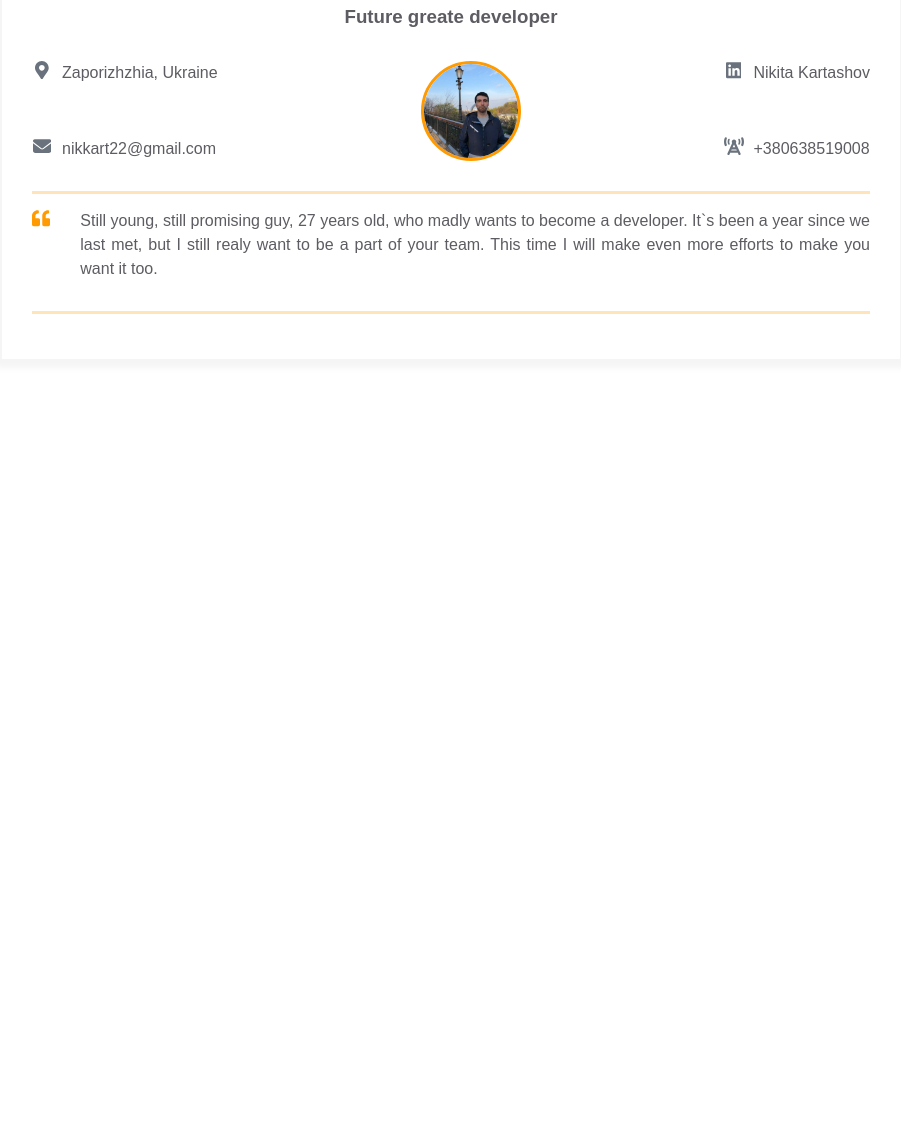
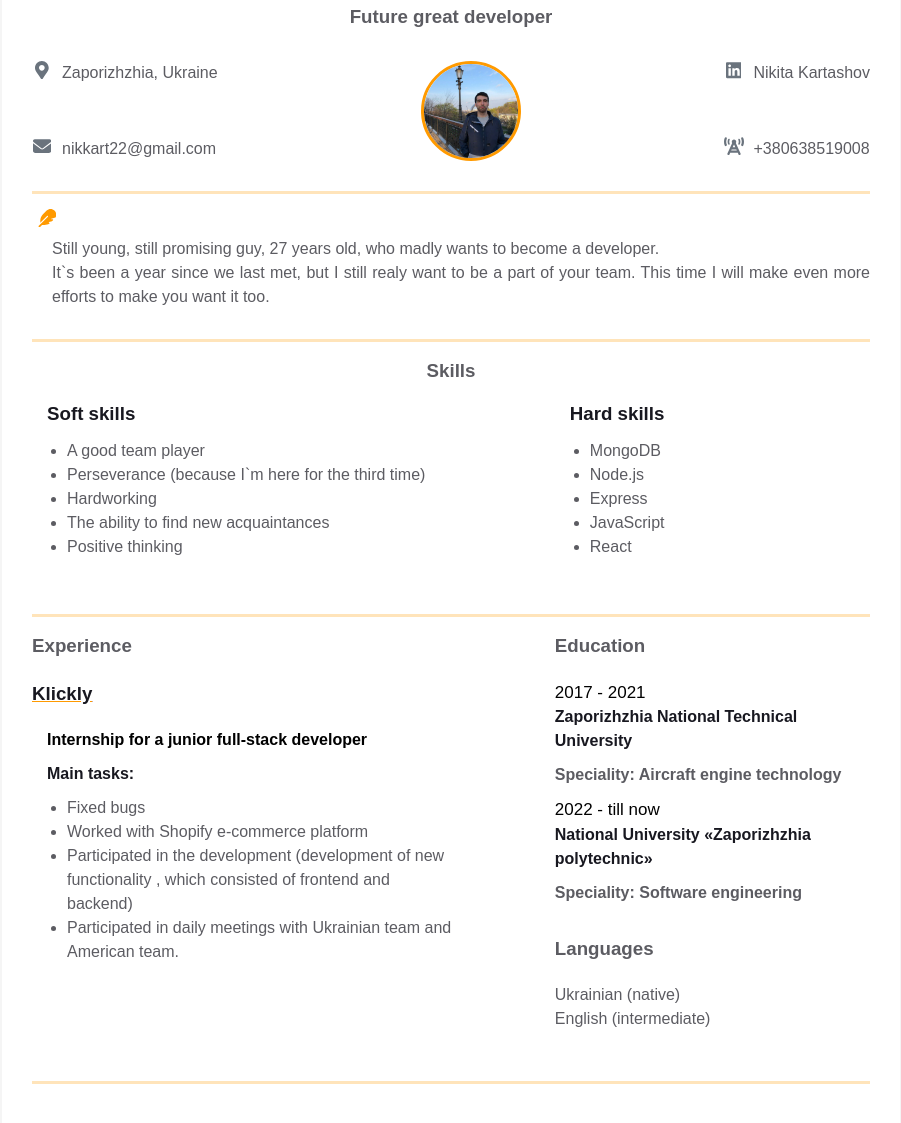
Before and after one commit to NikitaKartashov/homepage, a plain HTML site: page index.html in a window 1280 px wide. Shown: the part 141-1264 px from the top of the page, without its empty margins (189-1090 px from the left). Before the commit the page ends 800 px from the top, so only its background shows below. Drawn offline with Linux system fonts and the light colour scheme.

Commit message:
Added information about skills, experience, education and languages

```diff
--- a/index.html
+++ b/index.html
@@ -12,7 +12,7 @@
         <div class="container">
           <div class="resume__block">
             <h1 class="contact-info__header">Nikita Kartashov</h1>
-            <h3 class="contact-info__sub-header">Future greate developer</h3>
+            <h3 class="contact-info__sub-header">Future great developer</h3>
 
             <div class="contact_info_container fh">
               <div class="contact-info__block">
@@ -24,8 +24,7 @@
                       </path>
                     </svg>
                   </div>
-                  <span>
-                    Zaporizhzhia, Ukraine</span>
+                  <span>Zaporizhzhia, Ukraine</span>
                 </a>
                 <a href="" rel="author" class="contact-info__item">
                   <div class="contact-info__item-icon-wrapper">
@@ -66,14 +65,119 @@
           <div class="resume__block">
             <div class="intro">
               <div class="intro__icon-wrapper">
-                <svg class="intro__icon" xmlns="http://www.w3.org/2000/svg" viewBox="0 0 512 512">
+                <svg class="intro__icon" xmlns="http://www.w3.org/2000/svg" viewBox="0 0 512 512">>
                   <path
-                    d="M464 256h-80v-64c0-35.3 28.7-64 64-64h8c13.3 0 24-10.7 24-24V56c0-13.3-10.7-24-24-24h-8c-88.4 0-160 71.6-160 160v240c0 26.5 21.5 48 48 48h128c26.5 0 48-21.5 48-48V304c0-26.5-21.5-48-48-48zm-288 0H96v-64c0-35.3 28.7-64 64-64h8c13.3 0 24-10.7 24-24V56c0-13.3-10.7-24-24-24h-8C71.6 32 0 103.6 0 192v240c0 26.5 21.5 48 48 48h128c26.5 0 48-21.5 48-48V304c0-26.5-21.5-48-48-48z">
+                    d="M278.5 215.6L23 471c-9.4 9.4-9.4 24.6 0 33.9s24.6 9.4 33.9 0l57-57h68c49.7 0 97.9-14.4 139-41c11.1-7.2 5.5-23-7.8-23c-5.1 0-9.2-4.1-9.2-9.2c0-4.1 2.7-7.6 6.5-8.8l81-24.3c2.5-.8 4.8-2.1 6.7-4l22.4-22.4c10.1-10.1 2.9-27.3-11.3-27.3l-32.2 0c-5.1 0-9.2-4.1-9.2-9.2c0-4.1 2.7-7.6 6.5-8.8l112-33.6c4-1.2 7.4-3.9 9.3-7.7C506.4 207.6 512 184.1 512 160c0-41-16.3-80.3-45.3-109.3l-5.5-5.5C432.3 16.3 393 0 352 0s-80.3 16.3-109.3 45.3L139 149C91 197 64 262.1 64 330v55.3L253.6 195.8c6.2-6.2 16.4-6.2 22.6 0c5.4 5.4 6.1 13.6 2.2 19.8z"/>
                   </path>
                 </svg>
               </div>
-              <p class="intro_text">Still young, still promising guy, 27 years old, who madly wants to become a developer. It`s been a year since we last met, but I still realy want to be a part of your team. This time I will make even more efforts to make you want it too.
+              <p class="intro_text">
+                Still young, still promising guy, 27 years old, who madly wants to become a developer.
               </p>
+              <p class="intro_text">
+                It`s been a year since we last met, but I still realy want to be a part of your team. This time I will make even more efforts to make you want it too.
+              </p>
+            </div>
+          </div>
+        </div>
+        <div class="container">
+          <div class="resume__block">
+            <div class="skills">
+              <h3 class="skills__header">Skills</h3>
+            </div>
+            <div class="main-info fh">
+            <div class="experiences">
+              <div class="experiences">
+                <div class="experiences__company">
+                  <div class="experiences__company-project">
+                    <h3 class="experiences__company-project-name">Soft skills</h3>
+                    <ul class="experiences__company-project-responsibilities">
+                      <li>A good team player</li>
+                      <li>Perseverance (because I`m here for the third time)</li>
+                      <li>Hardworking</li>
+                      <li>The ability to find new acquaintances</li>
+                      <li>Positive thinking</li>
+                    </ul>
+                  </div>
+                </div>
+              </div>
+            </div>
+            <div class="additional-info fv">
+              <div class="additional-info fv">
+                <div class="experiences__company">
+                  <div class="experiences__company-project">
+                    <h3 class="experiences__company-project-name">Hard skills</h3>
+                    <ul class="experiences__company-project-responsibilities">
+                      <li>MongoDB</li>
+                      <li>Node.js</li>
+                      <li>Express</li>
+                      <li>JavaScript</li>
+                      <li>React</li>
+                    </ul>
+                  </div>
+                </div>
+
+              </div>
+            </div>
+          </div>
+
+          </div>
+        </div>
+        <div class="container">
+          <div class="resume__block">
+            <div class="main-info fh">
+              <div class="experiences">
+                <div class="experiences">
+                  <h3 class="experiences__header">Experience</h3>
+                  <div class="experiences__company">
+                    <div class="experiences__company-header">
+                      <a href="https://www.klickly.com/">
+                        <h3 class="experiences__company-header-name">Klickly</h3>
+                      </a>
+                    </div>
+
+                    <div class="experiences__company-project">
+                      <h4 class="experiences__company-project-role">Internship for a junior full-stack developer</h4>
+                      <h4 class="experiences__company-project-name">Main tasks: </h4>
+                      <ul class="experiences__company-project-responsibilities">
+                        <li>Fixed bugs</li>
+                        <li>Worked with Shopify e-commerce platform</li>
+                        <li>Participated in the development (development of new functionality , which
+                          consisted of frontend and backend)</li>
+                          <li>Participated in daily meetings with Ukrainian team and American team.</li>
+                      </ul>
+                    </div>
+                  </div>
+                </div>
+              </div>
+
+              <div class="additional-info fv">
+                <div class="additional-info fv">
+                  <div class="additional-info__education">
+                    <h3 class="additional-info__education-header">Education</h3>
+                    <div class="additional-info__education-university">
+                      <span class="additional-info__education-university-durability"> 2017 - 2021</span>
+                      <h5 class="additional-info__education-university-speciality">Zaporizhzhia National Technical University</h5>
+                      <h5 class="additional-info__education-university-name">Speciality: Aircraft engine technology</h5>
+                    </div>
+                    <div class="additional-info__education-university">
+                      <span class="additional-info__education-university-durability">2022 - till now</span>
+                      <h5 class="additional-info__education-university-speciality">National University «Zaporizhzhia polytechnic»</h5>
+                      <h5 class="additional-info__education-university-name">Speciality: Software engineering</h5>
+                    </div>
+                  </div>
+
+                  <div class="additional-info__languages">
+                    <h3 class="additional-info__languages-header">Languages</h3>
+                    <p class="additional-info__languages-item">
+                      Ukrainian (native)
+                    </p>
+                    <p class="additional-info__languages-item">
+                      English (intermediate)
+                    </p>
+                  </div>
+                </div>
+              </div>
             </div>
           </div>
         </div>
--- a/styles.css
+++ b/styles.css
@@ -132,7 +132,7 @@ body {
 }
 
 .intro {
-    display: flex;
+    /* display: flex; */
     justify-content: start;
 }
 
@@ -141,6 +141,7 @@ body {
     width: 30px;
     display: flex;
     justify-content: center;
+    margin-bottom: 10px;
 }
 
 .intro__icon {
@@ -155,6 +156,7 @@ body {
 .intro_text {
     color: var(--secondary-text-color);
     text-align: justify;
+    margin-left: 20px;
 }
 
 .skills__header {
@@ -200,10 +202,10 @@ body {
 }
 
 .experiences__company-project-role {
-    color: var(--durability-text-color);
     text-align: left;
     margin-bottom: 10px;
-    font-size: 15px;
+    /* font-size: 15px; */
+
 }
 
 .experiences__company-project-name {
@@ -232,20 +234,23 @@ body {
 }
 
 .additional-info__education-university-durability {
-    color: var(--durability-text-color);
+    /* color: var(--durability-text-color); */
     text-align: left;
     margin-bottom: 10px;
-    font-size: 15px;
+    font-size: 17px;
 }
 
 .additional-info__education-university-speciality {
     color: var(--primary-text-color);
     text-align: left;
     margin-bottom: 10px;
+    font-size: medium;
 }
 
 .additional-info__education-university-name {
     color: var(--secondary-text-color);
+    margin-bottom: 10px;
+    font-size: medium;
 }
 
 .additional-info__languages {
```
